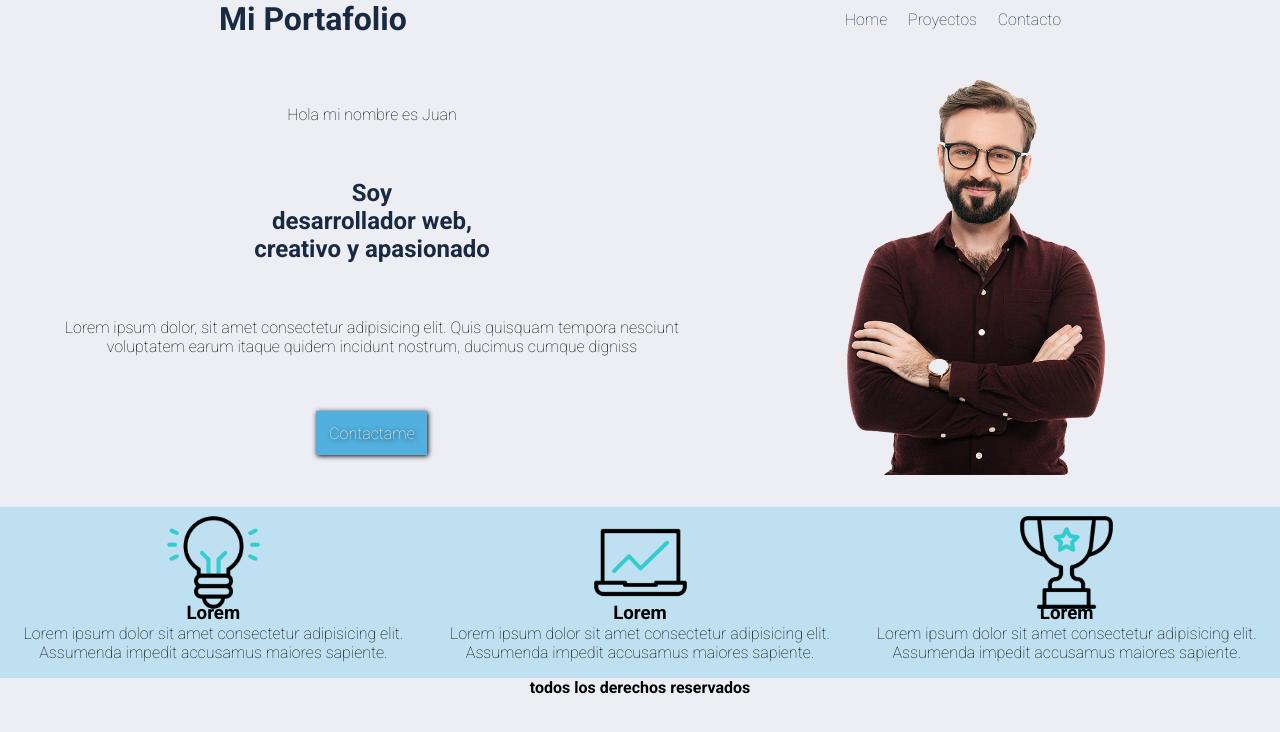
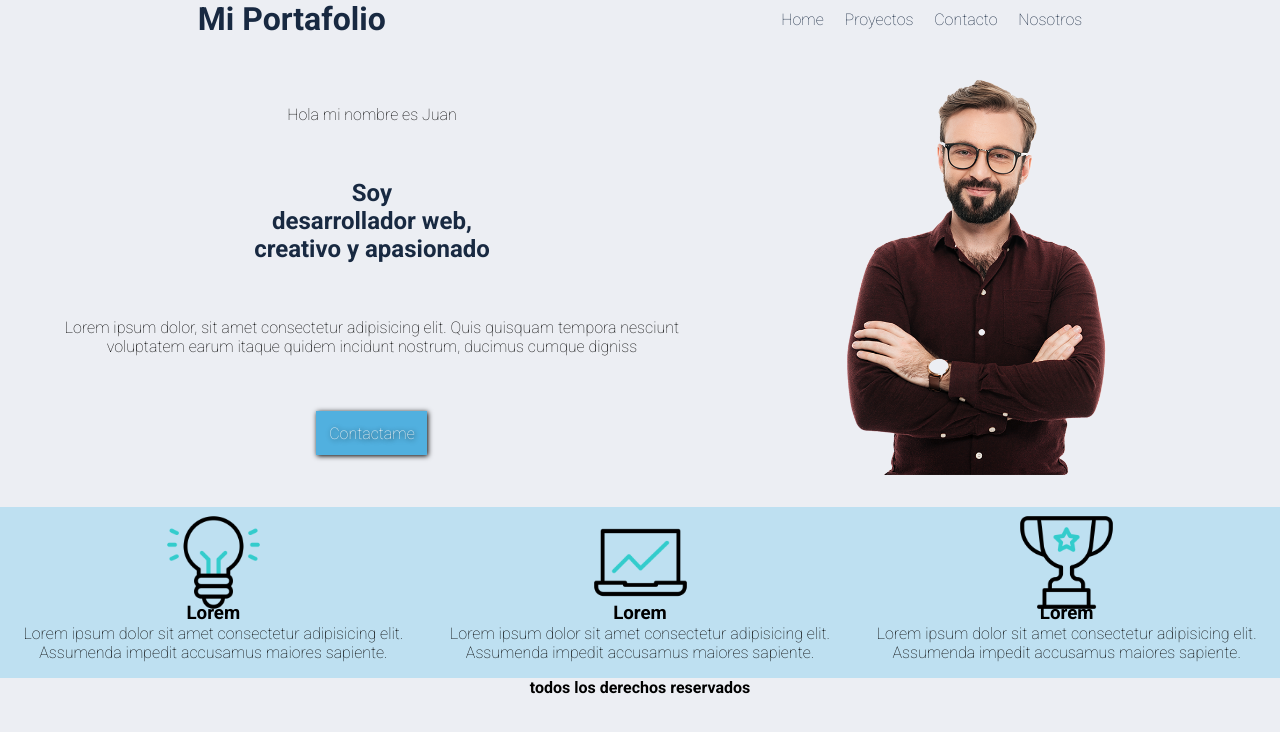
Before and after one commit to joaquinsg99/clase-github, a plain HTML site: page index.html in a window 1280 px wide. Drawn offline with Linux system fonts and the light colour scheme.

Commit message:
cambios en el index

```diff
--- a/index.html
+++ b/index.html
@@ -25,6 +25,7 @@
                     <li>Home</li>
                     <li>Proyectos</li>
                     <li>Contacto</li>
+                    <li>Nosotros</li>
                 </ul>
             </nav>
         </header>
```
